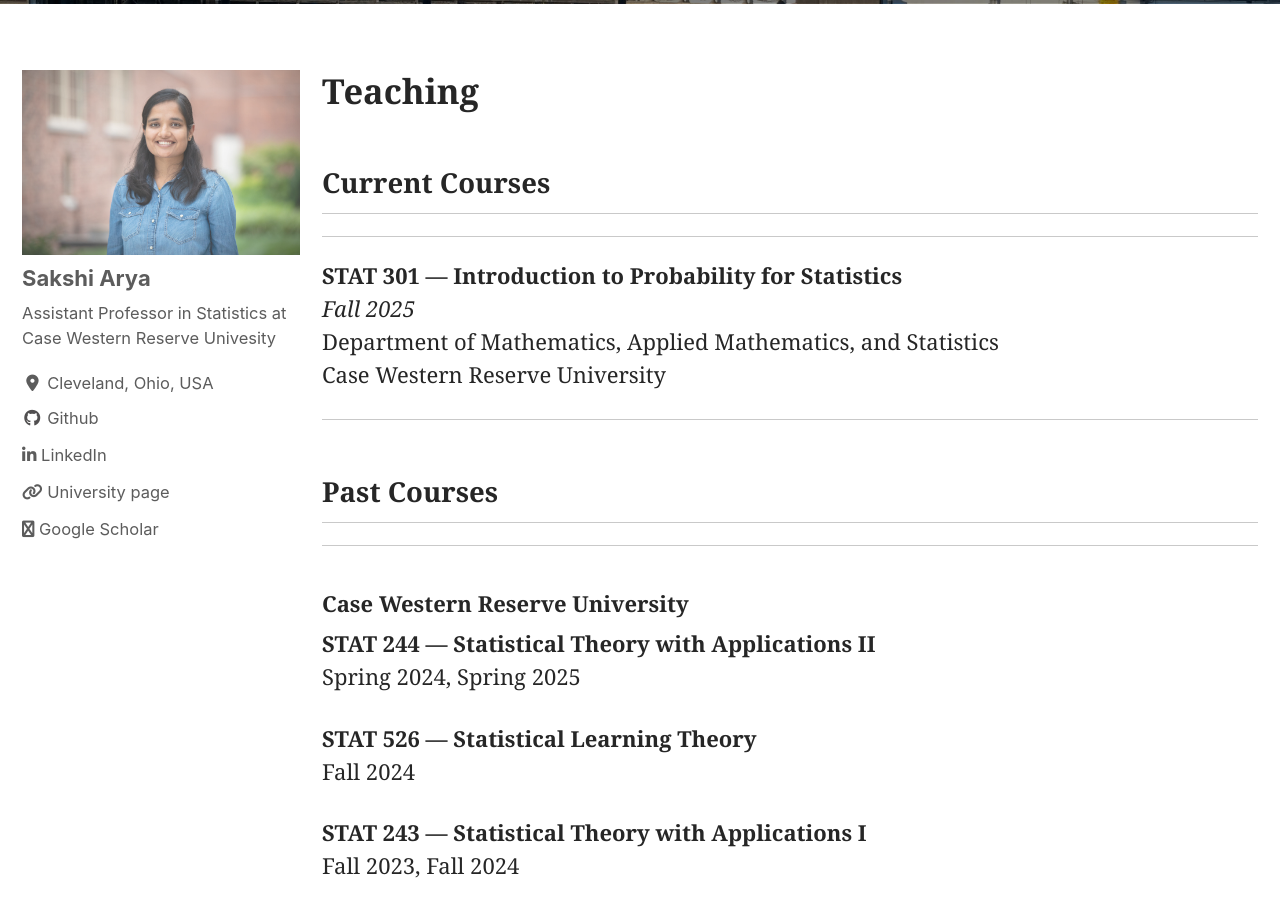
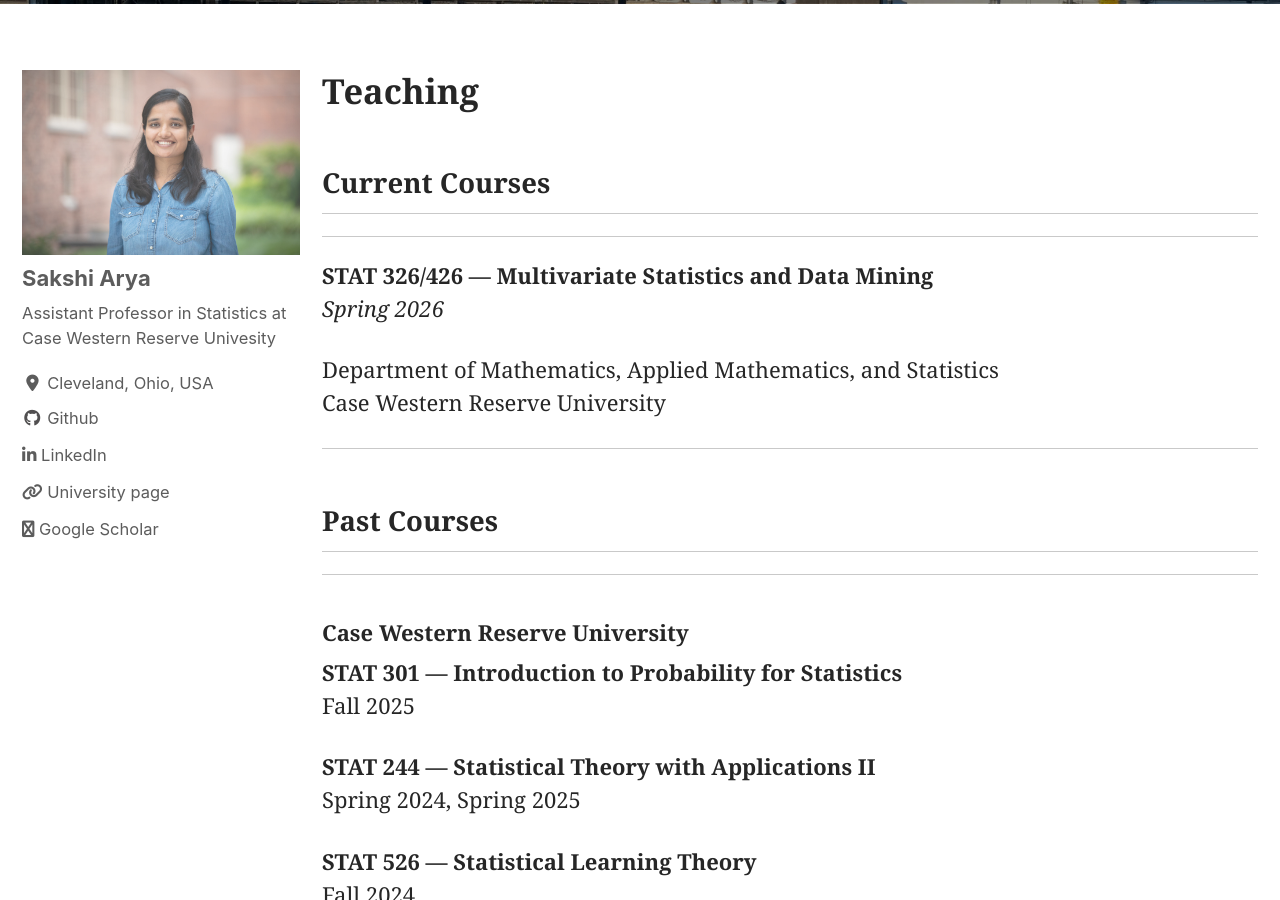
Before and after one commit to sakshiarya/sakshiarya.github.io, a Jekyll site: the page built from _pages/teaching.md, in a window 1280 px wide and 900 px high, scrolled down 325 px. Built offline with Jekyll 4.4.1, drawn with Linux system fonts in a browser that asks for light colours; cached includes are drawn as plain includes; nearby versions of some CDN libraries.

Commit message:
Changing teaching details

```diff
--- a/_pages/teaching.md
+++ b/_pages/teaching.md
@@ -15,9 +15,9 @@
 
 ## Current Courses
 ---
+**STAT 326/426 — Multivariate Statistics and Data Mining**
+*Spring 2026*
 
-**STAT 301 — Introduction to Probability for Statistics**
-*Fall 2025*
 Department of Mathematics, Applied Mathematics, and Statistics
 Case Western Reserve University
 
@@ -27,6 +27,8 @@
 ---
 
 ### Case Western Reserve University
+**STAT 301 — Introduction to Probability for Statistics**
+Fall 2025
 
 **STAT 244 — Statistical Theory with Applications II**
 Spring 2024, Spring 2025
```
